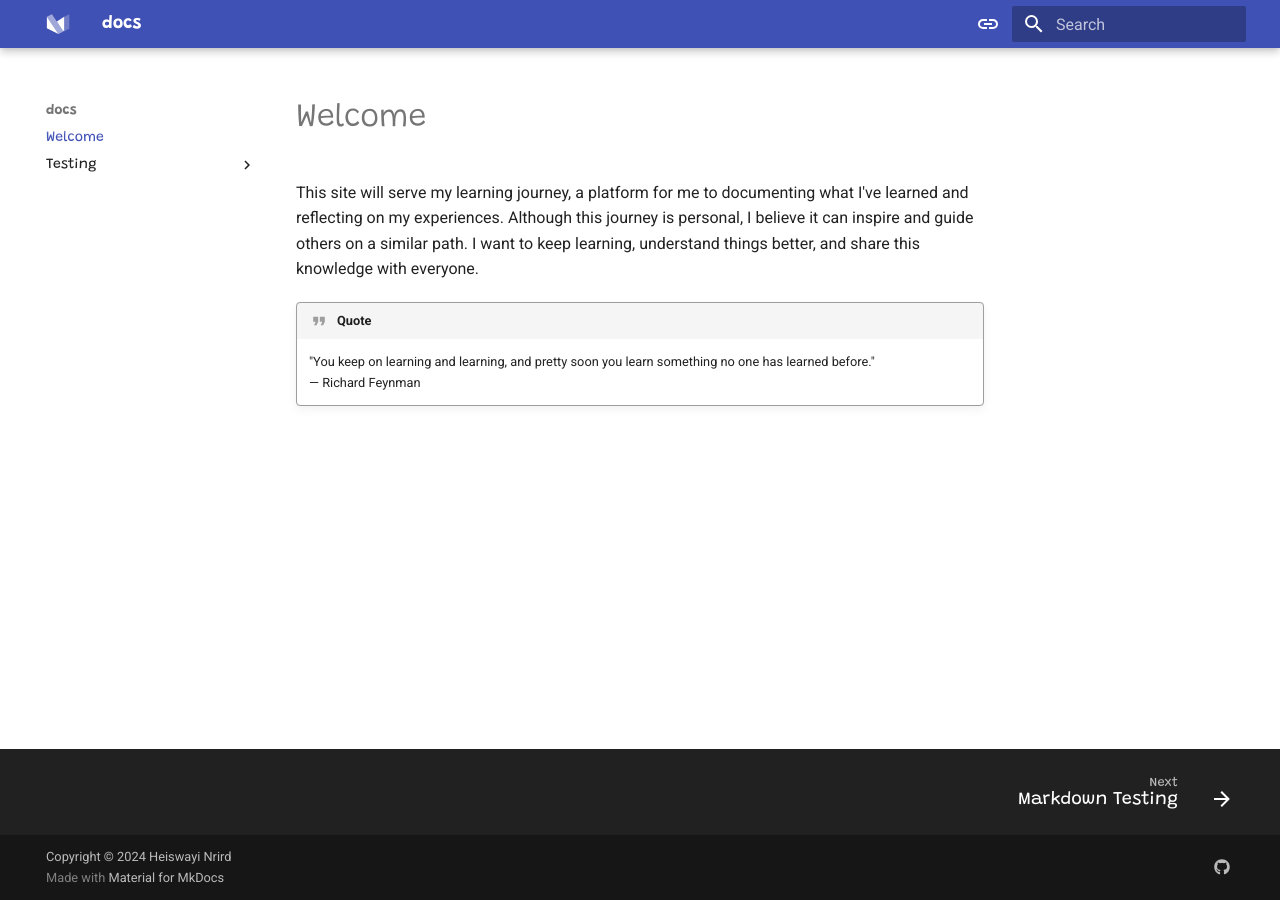
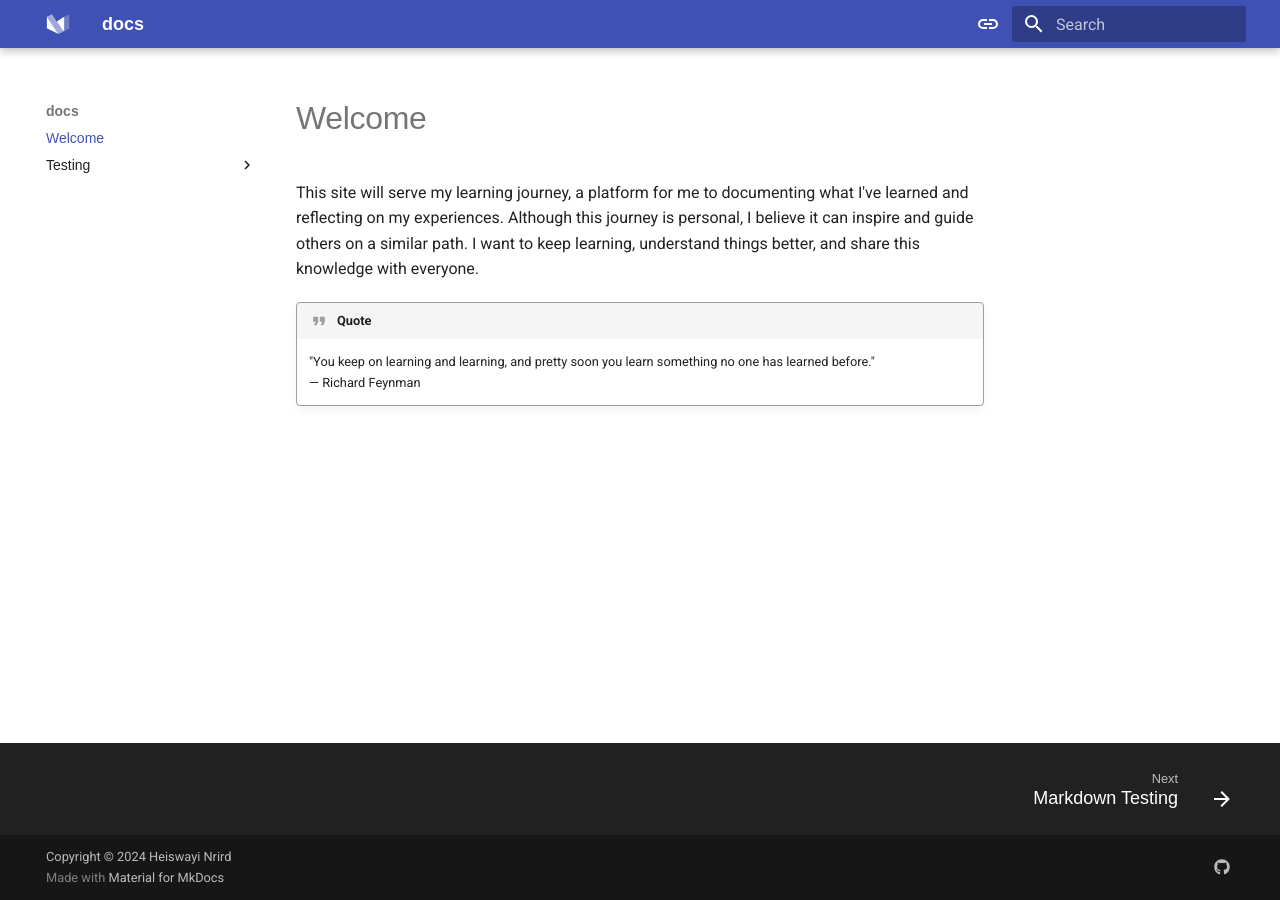
Before and after one commit to heiswayi/docs, an MkDocs documentation site: the page built from docs/index.md, in a window 1280 px wide. Built offline with MkDocs 1.6.1 and Material for MkDocs 9.7.7, drawn with Linux system fonts in a browser that asks for light colours; some web fonts are replaced.

Commit message:
change font

```diff
--- a/docs/stylesheets/extra.css
+++ b/docs/stylesheets/extra.css
@@ -1,4 +1,4 @@
-@import url('https://fonts.googleapis.com/css2?family=Grandstander:ital,wght@0,100..900;1,100..900&display=swap');
+@import url('https://fonts.googleapis.com/css2?family=Gaegu&display=swap');
 
 h1,
 h2,
@@ -10,7 +10,7 @@ h6,
 .md-nav__title,
 .md-nav__link,
 .md-footer__title {
-    font-family: 'Grandstander', cursive;
+    font-family: 'Gaegu', sans-serif;
     font-optical-sizing: auto;
     font-style: normal;
 }
```
